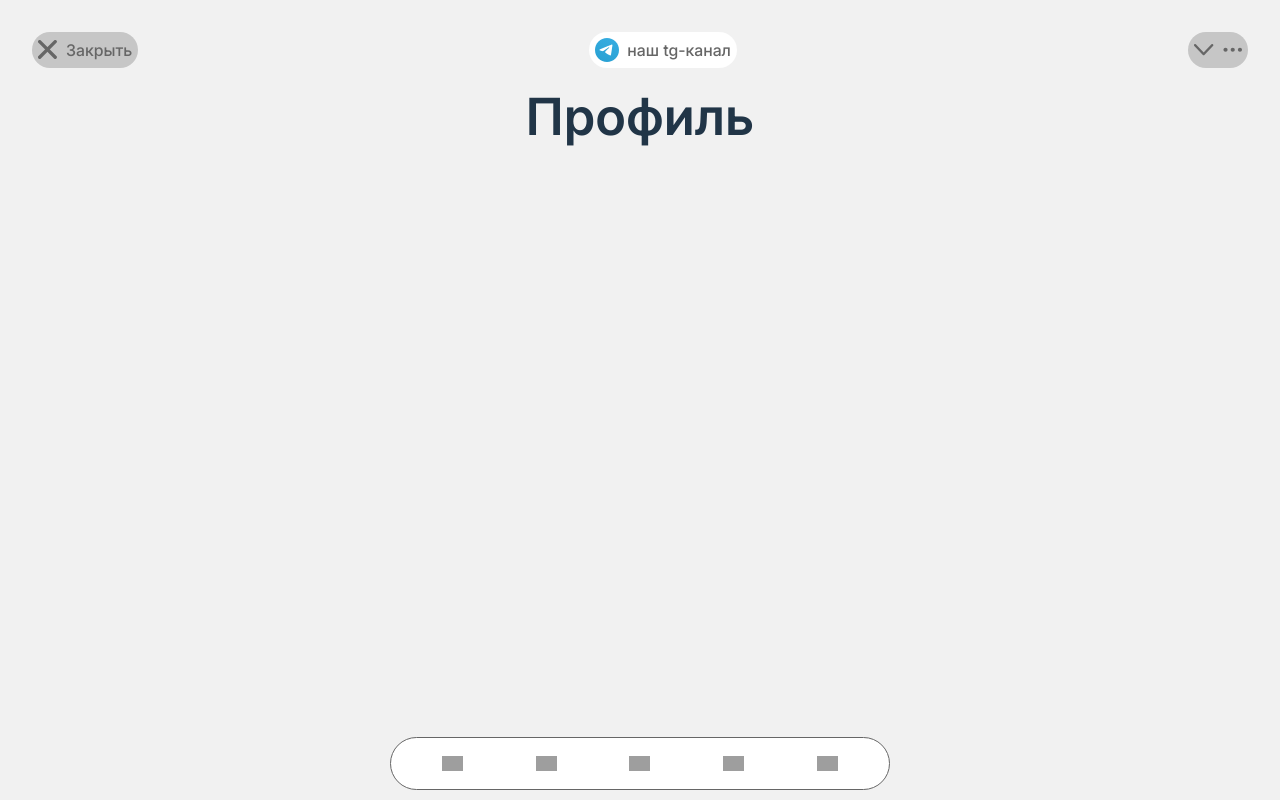
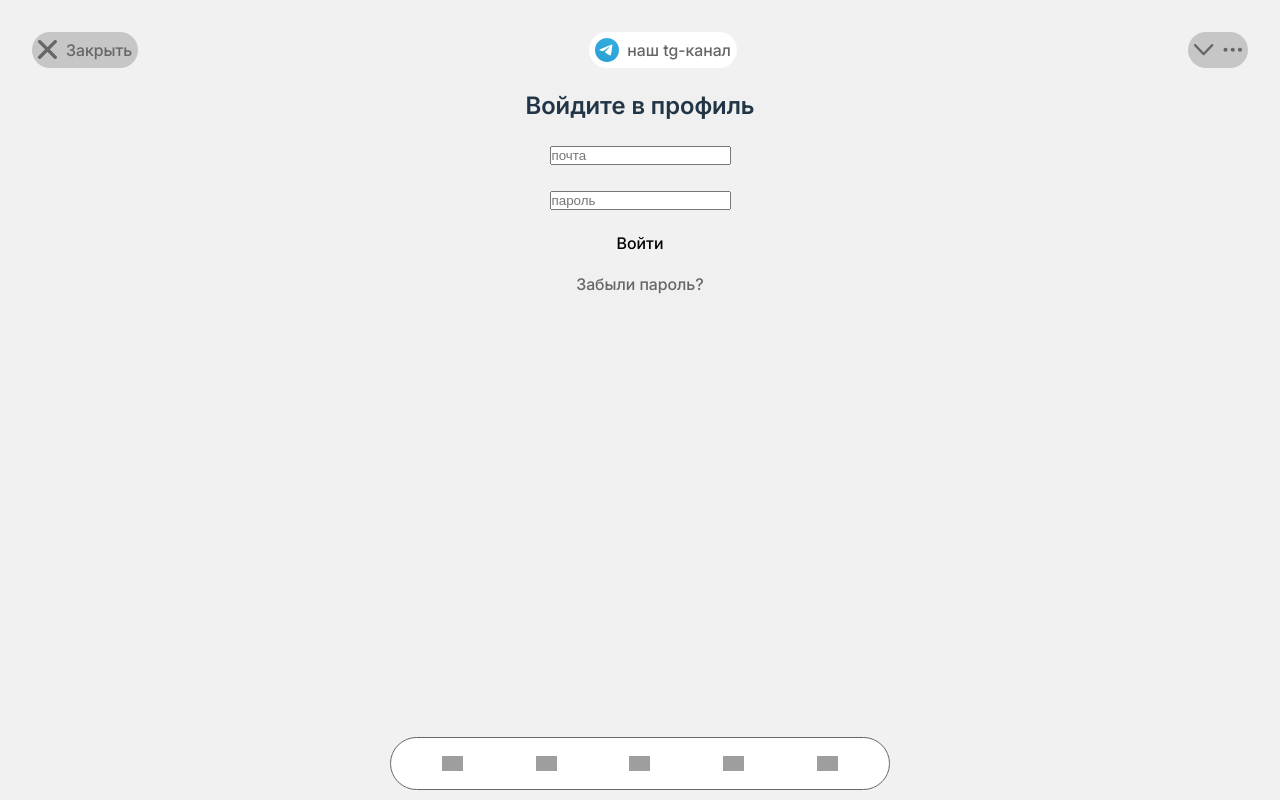
Before and after one commit to zaikinale/shop_react.io, a React (Vite) app: page /profile in a window 1280 px wide. Built offline with nearby package versions, Linux system fonts and the light colour scheme; no server answers; grey boxes are pictures that could not be loaded.

Commit message:
added_profile_localStorage

```diff
--- a/src/App.jsx
+++ b/src/App.jsx
@@ -5,6 +5,7 @@ import Main from './components/Main/index.jsx'
 import Header from './components/Header/index.jsx'
 import Navigation from './components/Navigation/index.jsx'
 import Profile from './components/Profile/ProfileContainer/index.jsx'
+import Login from './components/Login/index.jsx'
 
 import {BrowserRouter, Route, Routes } from 'react-router'
 
@@ -19,6 +20,41 @@ function App() {
   const [searchQuery, setSearchQuery] = useState('');
   const [isSettingsActive, setIsSettingsActive] = useState(false);
   const [isDarkTheme, setIsDarkTheme] = useState(false);
+
+
+
+  const [person, setPerson] = useState([]);
+  const [isLogin, setIsLogin] = useState(false);
+
+  useEffect(() => {
+    const savedPerson = localStorage.getItem('person');
+    if (savedPerson) {
+      try {
+        const parsedPerson = JSON.parse(savedPerson);
+        setPerson(parsedPerson);
+        if (parsedPerson.length > 0) {
+          setIsLogin(true);
+        }
+      } catch (e) {
+        console.error('Ошибка при загрузке данных из localStorage:', e);
+      }
+    }
+  }, []);
+
+  useEffect(() => {
+    if (person.length > 0) {
+      setIsLogin(true);
+    } else {
+      setIsLogin(false);
+    }
+  }, [person]);
+
+  const handleSaveUser = (email, password) => {
+    const updatedPerson = [{ email, password }];
+    setPerson(updatedPerson);
+    localStorage.setItem('person', JSON.stringify(updatedPerson));
+  };
+
 
   useEffect(() => {
     if (isDarkTheme) {
@@ -123,9 +159,7 @@ function App() {
         </div>
           )}>
         </Route>
-        <Route path='profile' element={<Profile></Profile>}>
-
-        </Route>
+        <Route path='profile' element={ isLogin ? <Profile person={person} setPerson={setPerson}></Profile> : <Login onSaveUser={handleSaveUser} ></Login>}></Route>
 
       </Routes>
       {!isSearchActive && <Navigation></Navigation>}
--- /dev/null
+++ b/src/components/Login/index.jsx
@@ -0,0 +1,62 @@
+import { useState } from 'react';
+import style from './style.module.css';
+
+export default function Login({ onSaveUser }) {
+    const [formData, setFormData] = useState({ email: '', pass: '' });
+    const [error, setError] = useState('');
+
+    const handleChange = (e) => {
+        const { name, value } = e.target;
+        setFormData((prev) => ({
+            ...prev,
+            [name]: value,
+        }));
+    };
+
+    const handleSubmit = (e) => {
+        e.preventDefault();
+
+        const { email, pass } = formData;
+
+        onSaveUser(email, pass);
+
+        alert('Данные сохранены!');
+        setFormData({ email: '', pass: '' });
+        setError('');
+    };
+
+    return (
+        <section className={style.container}>
+            <h2 className={style.container__title}>Войдите в профиль</h2>
+            <form onSubmit={handleSubmit} className={style.from}>
+                <label htmlFor="email" className={style.inputName}>
+                    <input
+                        id="email"
+                        name="email"
+                        type="email"
+                        value={formData.email}
+                        onChange={handleChange}
+                        required
+                        placeholder='почта'
+                    />
+                </label>
+                <label htmlFor="pass" className={style.inputPass}>
+                    <input
+                        id="pass"
+                        name="pass"
+                        type="password"
+                        value={formData.pass}
+                        onChange={handleChange}
+                        required
+                        placeholder='пароль'
+                    />
+                </label>
+                {error && <p style={{ color: 'red' }}>{error}</p>}
+                <button type="submit" className={style.loginBtn}>
+                    Войти
+                </button>
+            </form>
+            <a href="#" className={style.forgotLink}>Забыли пароль?</a>
+        </section>
+    );
+}
--- /dev/null
+++ b/src/components/Login/style.module.css
@@ -0,0 +1,41 @@
+
+.container {
+    display: flex;
+    flex-direction: column;
+    align-items: center;
+    justify-content: center;
+    gap: 10px;
+    background-color: var(--bc);
+}
+
+.container__title {
+    color: var(--title);
+}
+
+.from {
+    display: flex;
+    flex-direction: column;
+    align-items: center;
+    gap: 5px;
+    background-color: var(--bc);
+    width: 100%;
+    max-width: 200px;
+}
+
+.inputName {
+    padding: 8px;
+    background-color: var(--bg);
+}
+
+.inputPass {
+    padding: 8px;
+    background-color: var(--bg);
+}
+
+.loginBtn {
+    padding: 8px;
+    background-color: var(--bg);
+}
+.forgotLink {
+    color: var(--tc);
+}
--- a/src/components/Main/components/SliderProductTypes/components/TypeCard/style.module.css
+++ b/src/components/Main/components/SliderProductTypes/components/TypeCard/style.module.css
@@ -34,7 +34,7 @@ h3 {
     text-overflow: ellipsis;
 }
 
-@media (max-width: 425px) {
+@media (max-width: 600px) {
     .cardType {
         width: 70px;
         height: 90px;
--- a/src/components/Profile/ProfileContainer/index.jsx
+++ b/src/components/Profile/ProfileContainer/index.jsx
@@ -1,9 +1,23 @@
 
 
-export default function ProfileContainer () {
+export default function ProfileContainer ({ person, setPerson }) {
+    const handleLogout = () => {
+        localStorage.removeItem('person');
+        setPerson([]);
+    };
+
     return (
         <section>
             <h1>Профиль</h1>
+            <div className=''>
+                Данные пользователя
+                <ul>
+                    {person.map((user, index) => (
+                        <li key={index}>{user.email}</li>
+                    ))}
+                </ul>
+                <button className="" onClick={handleLogout}>Выйти из профиля</button>
+            </div>
         </section>
     )
 }
```
